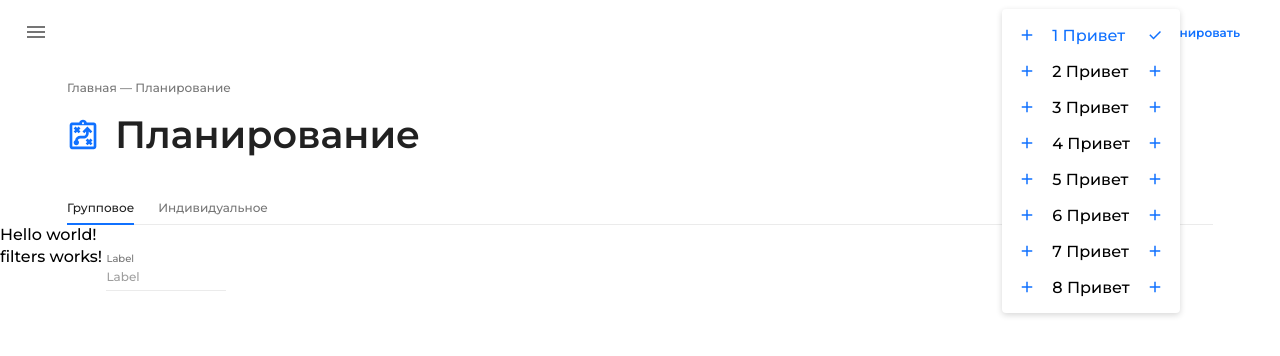
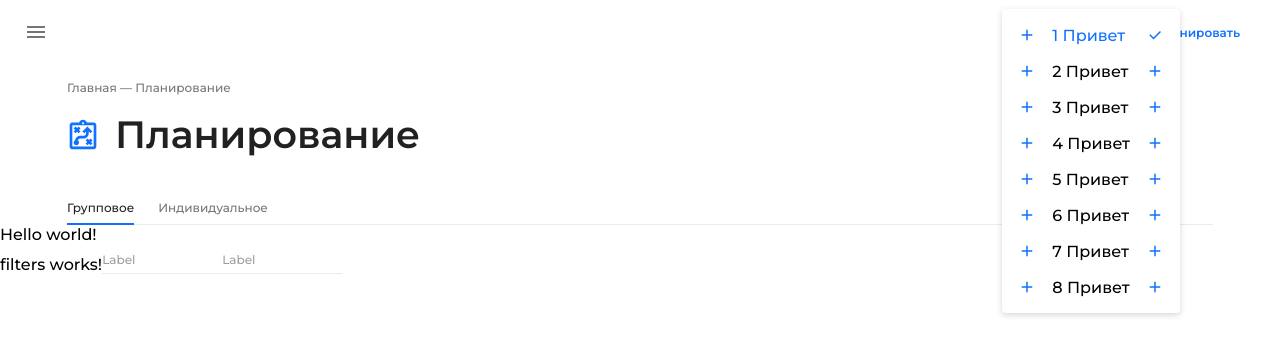
Before and after one commit to Evgeniy638/head-of-trainers, an Angular app: page / in a window 1280 px wide. Shown: the top 356 px of the page. Built offline with nearby package versions, Linux system fonts and the light colour scheme.

Commit message:
added TextField

```diff
--- a/src/app/app.module.ts
+++ b/src/app/app.module.ts
@@ -10,6 +10,7 @@ import { TabsComponent } from './tabs/tabs.component';
 import { MenuComponent } from './menu/menu.component';
 import { FieldComponent } from './field/field.component';
 import { FiltersComponent } from './filters/filters.component';
+import { TextFieldComponent } from './text-field/text-field.component';
 
 @NgModule({
   declarations: [
@@ -20,7 +21,8 @@ import { FiltersComponent } from './filters/filters.component';
     TabsComponent,
     MenuComponent,
     FieldComponent,
-    FiltersComponent
+    FiltersComponent,
+    TextFieldComponent
   ],
   imports: [
     BrowserModule,
--- a/src/app/field/field.component.html
+++ b/src/app/field/field.component.html
@@ -1,4 +1,11 @@
-<div class="app-field" [style.width]="">
+<div
+  class="app-field"
+  [style.width]="width"
+  (click)="onFocusField()"
+  [ngClass]="{
+    'app-field_focus': isFocus
+  }"
+>
   <div class="app-field__main-wrap">
     <img
       *ngIf="srcLeft"
@@ -6,23 +13,24 @@
       class="app-field__image app-field__image_left"
     >
 
-    <div>
-      <div class="app-field__label">
+    <div class="app-field__main-block">
+      <div
+        class="app-field__label app-field__label_up"
+        *ngIf="isVisibleElement"
+        [ngClass]="{
+          'app-field__label_focus': isFocus
+        }"
+      >
         {{ label }}
       </div>
 
-      <div class="app-field__main-block">
-        <p *ngIf="!isActive" class="app-field__input-label">
+      <ng-template #refLabel>
+        <p class="app-field__label_down app-field__label">
           {{ label }}
         </p>
+      </ng-template>
 
-        <input
-          class="app-field__input"
-          *ngIf="isActive && isString(value)"
-          [value]="value"
-          (change)="onChangeValue($event)"
-        >
-      </div>
+      <ng-component *ngTemplateOutlet="isVisibleElement && element ?element :refLabel"></ng-component>
     </div>
 
     <img
--- a/src/app/field/field.component.scss
+++ b/src/app/field/field.component.scss
@@ -4,45 +4,51 @@ $image-margin-right: 16px;
 .app-field {
   padding-top: 8px;
   min-width: 120px;
-  display: inline-flex;
-  flex-direction: column;
+  width: 120px;
+  display: inline-block;
+  box-sizing: border-box;
+  cursor: text;
+  outline: none;
+
+  &:focus {
+  }
 
   &:hover .divider {
     background-color: var(--ligth-theme-placeholder);
   }
 
-  &_focused &__label {
-    color: var(--primary-blue);
-  }
-
-  &_focused .divider {
+  &_focus .divider {
     background-color: var(--primary-blue);
+    height: 2px;
   }
 
   &__label {
-    font-size: 10px;
-    margin-bottom: 4px;
-    color: var(--ligth-theme-secondary);
-  }
+    &_up {
+      position: absolute;
+      bottom: 100%;
+      font-size: 10px;
+      color: var(--ligth-theme-secondary);
+    }
 
-  &__input {
-    font-size: 12px;
-    line-height: 16px;
-    outline: none;
-    border: none;
-  }
+    &_down {
+      color: var(--ligth-theme-placeholder);
+      min-height: 15px;
+    }
 
-  &__input-label {
-    color: var(--ligth-theme-placeholder);
+    &_focus {
+      color: var(--primary-blue);
+    }
   }
 
   &__main-wrap {
     font-size: 12px;
     display: flex;
     margin-bottom: 6px;
+    align-items: flex-end;
   }
 
   &__main-block {
+    position: relative;
     font-size: 12px;
     flex-grow: 1;
   }
@@ -63,7 +69,10 @@ $image-margin-right: 16px;
   }
 
   &__error-message {
+    position: absolute;
     margin-top: 6px;
     font-size: 10px;
   }
+
+
 }
--- a/src/app/field/field.component.ts
+++ b/src/app/field/field.component.ts
@@ -1,4 +1,4 @@
-import {Component, EventEmitter, Input, OnInit, Output} from '@angular/core';
+import {Component, ElementRef, EventEmitter, HostListener, Input, OnInit, Output, TemplateRef} from '@angular/core';
 
 @Component({
   selector: 'app-field',
@@ -8,31 +8,29 @@ import {Component, EventEmitter, Input, OnInit, Output} from '@angular/core';
 export class FieldComponent implements OnInit {
   @Input() width?: string;
 
-  @Input() value: string = '';
   @Input() label: string = '';
 
   @Input() srcLeft: string = '';
   @Input() srcRight: string = '';
 
-  @Input() isActive: boolean = false;
+  @Input() isFocus: boolean = false;
+  @Input() isVisibleElement: boolean = false;
 
   @Input() isError: boolean = false;
   @Input() errorMessage?: string;
 
   @Input() isDisabled: boolean = false;
 
-  @Output() onChange = new EventEmitter<string>();
+  @Input() element?: TemplateRef<any>;
 
-  onChangeValue(event: Event) {
-    const input = event.target as HTMLInputElement;
-    this.onChange.emit(input.value);
+  constructor() {
   }
 
-  isString(value: any): boolean {
-    return typeof value === "string";
+  @Output() onFocus = new EventEmitter<boolean>();
+
+  onFocusField () {
+    this.onFocus.emit(true);
   }
-
-  constructor() { }
 
   ngOnInit(): void {
   }
--- a/src/app/filters/filters.component.html
+++ b/src/app/filters/filters.component.html
@@ -1,7 +1,13 @@
-<div>
+<div class="app-filters">
   filters works!
   <app-field
-    value="Привет"
     label="Label"
   ></app-field>
+
+  <app-text-field
+    label="Label"
+    [value]="value"
+    (onChange)="onChangeTextField($event)"
+  >
+  </app-text-field>
 </div>
--- a/src/app/filters/filters.component.scss
+++ b/src/app/filters/filters.component.scss
@@ -0,0 +1,4 @@
+.app-filters {
+  display: flex;
+  align-items: flex-end;
+}
--- a/src/app/filters/filters.component.ts
+++ b/src/app/filters/filters.component.ts
@@ -6,6 +6,12 @@ import { Component, OnInit } from '@angular/core';
   styleUrls: ['./filters.component.scss']
 })
 export class FiltersComponent implements OnInit {
+  value: string = '';
+
+  onChangeTextField(value: string) {
+    this.value = value;
+    console.log(value)
+  }
 
   constructor() { }
 
--- /dev/null
+++ b/src/app/text-field/text-field.component.html
@@ -0,0 +1,23 @@
+<ng-template #input>
+  <input
+    class="app-text-field__input"
+    [value]="value"
+    (input)="onChangeValue($event)"
+    (blur)="onBlur()"
+    autofocus
+  >
+</ng-template>
+
+<app-field
+  [width]="width"
+  [label]="label"
+  [srcLeft]="srcLeft"
+  [srcRight]="srcRight"
+  [isError]="isError"
+  [isDisabled]="isDisabled"
+  [errorMessage]="errorMessage"
+  [isFocus]="isFocus"
+  [isVisibleElement]="isVisibleElement()"
+  [element]="input"
+  (onFocus)="onFocus()"
+></app-field>
--- /dev/null
+++ b/src/app/text-field/text-field.component.scss
@@ -0,0 +1,12 @@
+.app-text-field__input {
+  font-size: 12px;
+  line-height: 16px;
+  outline: none;
+  border: none;
+  width: 100%;
+  display: block;
+
+  &_hide {
+    display: none;
+  }
+}
--- /dev/null
+++ b/src/app/text-field/text-field.component.ts
@@ -0,0 +1,48 @@
+import {Component, EventEmitter, Input, OnInit, Output} from '@angular/core';
+
+@Component({
+  selector: 'app-text-field',
+  templateUrl: './text-field.component.html',
+  styleUrls: ['./text-field.component.scss']
+})
+export class TextFieldComponent implements OnInit {
+  @Input() width?: string;
+
+  @Input() label: string = '';
+
+  @Input() srcLeft: string = '';
+  @Input() srcRight: string = '';
+
+  @Input() isError: boolean = false;
+  @Input() errorMessage?: string = '';
+
+  @Input() isDisabled: boolean = false;
+
+  @Input() value: string = '';
+  @Output() onChange = new EventEmitter<string>();
+
+  isFocus: boolean = false;
+
+  isVisibleElement(): boolean {
+    return this.isFocus || this.value !== '';
+  }
+
+  onBlur() {
+    this.isFocus = false;
+  }
+
+  onFocus() {
+    this.isFocus = true;
+  }
+
+  onChangeValue(event: Event) {
+    const input = event.target as HTMLInputElement;
+    this.onChange.emit(input.value);
+  }
+
+  constructor() { }
+
+  ngOnInit(): void {
+  }
+
+}
```
Also changed, not shown: 1 other file (tests, documents, lock files or other folders).
